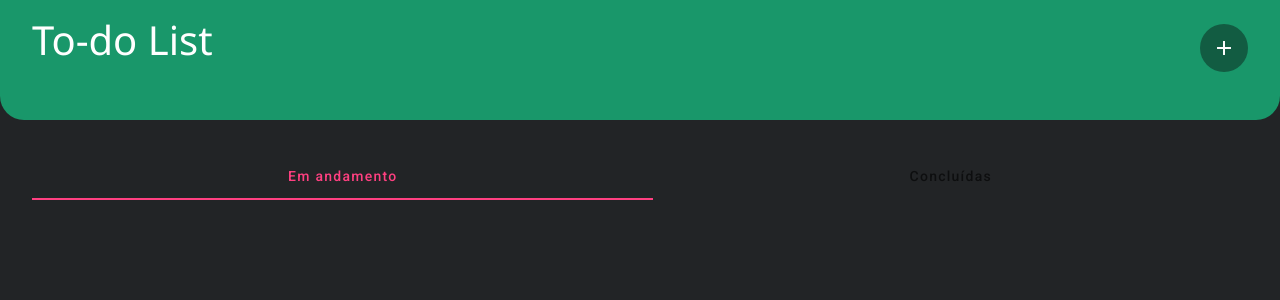
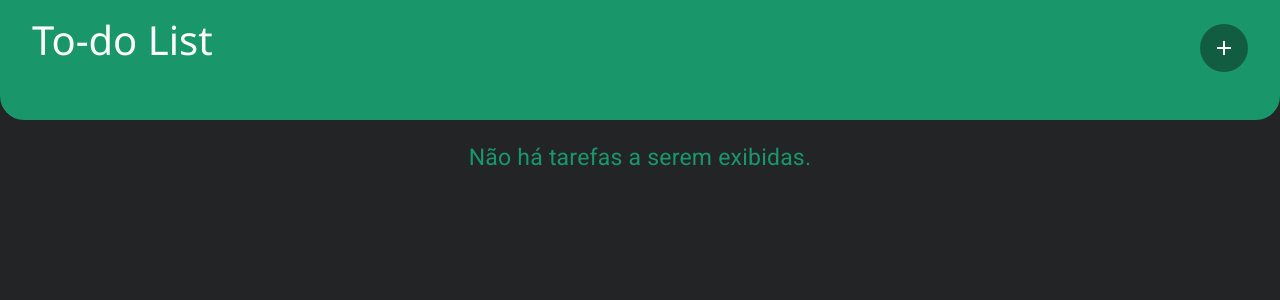
Before and after one commit to danilovalerio/todo-list-sixteen-angular, an Angular app: page / in a window 1280 px wide. Shown: the top 300 px of the page. Built offline with nearby package versions, Linux system fonts and the light colour scheme.

Commit message:
exibicao condicional

```diff
--- a/src/app/components/todo-card/todo-card.component.html
+++ b/src/app/components/todo-card/todo-card.component.html
@@ -1,4 +1,8 @@
-<mat-tab-group color="accent">
+<mat-tab-group color="accent" *ngIf="todosList().length > 0; else withoutTodos">
   <mat-tab label="Em andamento"></mat-tab>
   <mat-tab label="Concluídas"></mat-tab>
 </mat-tab-group>
+
+<ng-template #withoutTodos>
+  <h3 class="warn_message">Não há tarefas a serem exibidas.</h3>
+</ng-template>
--- a/src/app/components/todo-card/todo-card.component.ts
+++ b/src/app/components/todo-card/todo-card.component.ts
@@ -27,7 +27,7 @@ export class TodoCardComponent implements OnInit {
   private todoSignalsService = inject(TodoSignalsService);
   private todosSignal = this.todoSignalsService.todosState; //aqui contém o array de todos
   //computed para usarmos o valores computados, que depende dos valores de outro signal, por exemplo o signal que está no state, assim atualiza automaticamente
-  private todosList = computed(() => this.todosSignal());
+  public todosList = computed(() => this.todosSignal());
 
   ngOnInit(): void {
     this.getTodosInLocalStorage();
```
